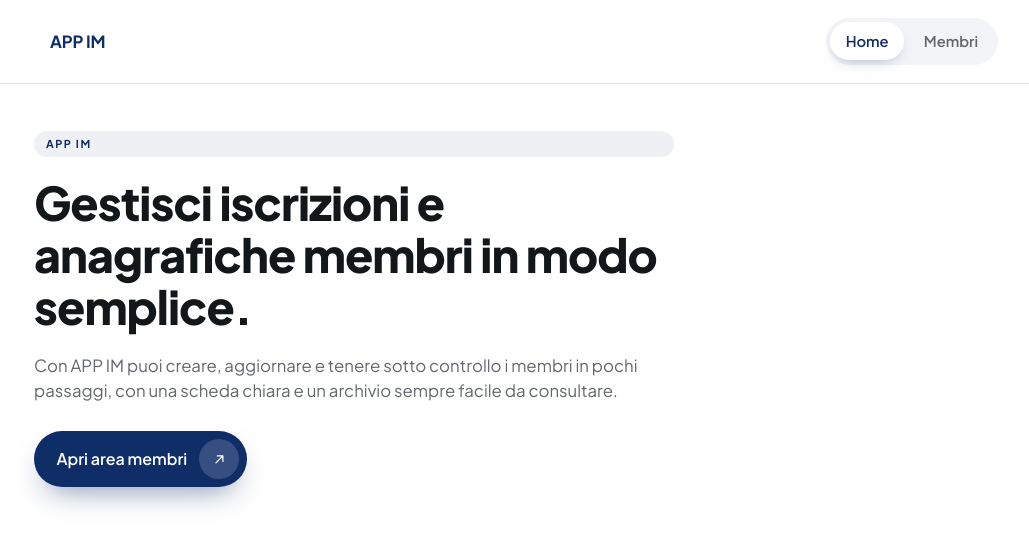
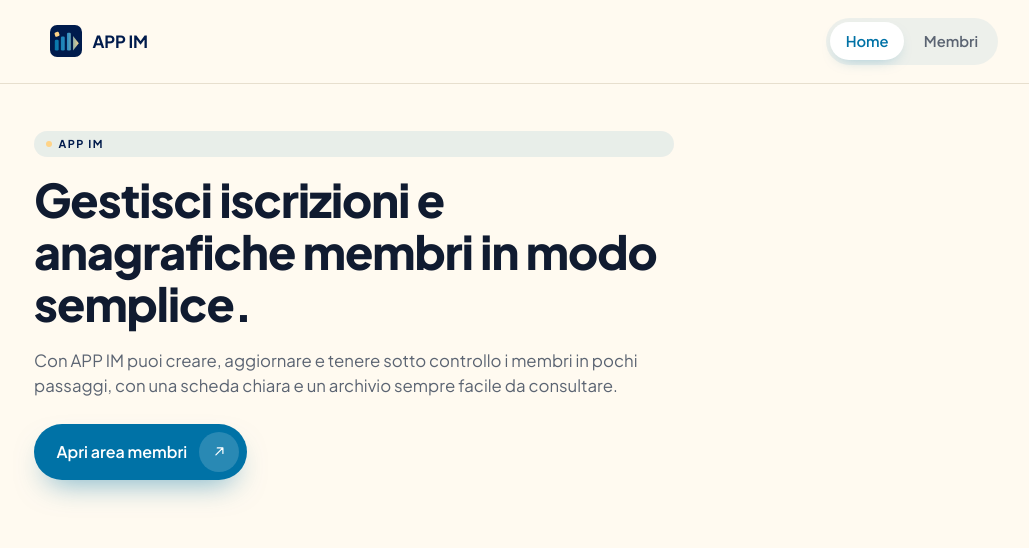
Before and after one commit to lorenzobaronio22/aiam, a Vue app in the folder frontend/: page / in a window 1280 px wide. Shown: the top 548 px of the page, without its empty margins (116-1145 px from the left). Built offline with nearby package versions, Linux system fonts and the light colour scheme.

Commit message:
feat: update UI components and styles for improved aesthetics and functionality

```diff
--- a/frontend/index.html
+++ b/frontend/index.html
@@ -4,6 +4,7 @@
     <meta charset="UTF-8" />
     <meta name="viewport" content="width=device-width, initial-scale=1.0" />
     <title>AIAM App</title>
+    <link rel="icon" type="image/svg+xml" href="/logo.svg" />
     <link rel="preconnect" href="https://fonts.googleapis.com" />
     <link rel="preconnect" href="https://fonts.gstatic.com" crossorigin />
     <link
--- a/frontend/src/App.vue
+++ b/frontend/src/App.vue
@@ -1,5 +1,7 @@
 <script setup lang="ts">
 import { RouterLink, RouterView, useRoute } from "vue-router";
+
+import AppLogo from "./components/AppLogo.vue";
 
 const route = useRoute();
 </script>
@@ -8,6 +10,7 @@ const route = useRoute();
   <div class="app-shell">
     <header class="app-shell__header">
       <RouterLink class="app-shell__brand" to="/">
+        <AppLogo :size="32" />
         <strong>APP IM</strong>
       </RouterLink>
 
@@ -55,7 +58,8 @@ const route = useRoute();
 .app-shell__brand {
   display: inline-flex;
   align-items: center;
-  color: var(--color-primary);
+  gap: 0.65rem;
+  color: var(--color-primary-deep);
   text-decoration: none;
   font-size: 1.05rem;
   letter-spacing: -0.01em;
@@ -66,7 +70,7 @@ const route = useRoute();
   align-items: center;
   gap: 0.3rem;
   border-radius: 999px;
-  background: rgba(15, 45, 103, 0.05);
+  background: rgba(0, 114, 166, 0.07);
   padding: 0.3rem;
 }
 
@@ -89,7 +93,7 @@ const route = useRoute();
 .app-shell__nav-link--active {
   background: #ffffff;
   color: var(--color-primary);
-  box-shadow: 0 6px 16px -8px rgba(15, 45, 103, 0.4);
+  box-shadow: 0 6px 16px -8px rgba(0, 114, 166, 0.4);
 }
 
 @media (max-width: 720px) {
--- /dev/null
+++ b/frontend/src/components/AppLogo.vue
@@ -0,0 +1,40 @@
+<script setup lang="ts">
+withDefaults(
+  defineProps<{
+    size?: number;
+  }>(),
+  { size: 40 },
+);
+</script>
+
+<template>
+  <svg
+    :height="size"
+    :width="size"
+    aria-hidden="true"
+    class="app-logo"
+    viewBox="0 0 100 100"
+    xmlns="http://www.w3.org/2000/svg"
+  >
+    <rect width="100" height="100" rx="22" fill="#001B4C" />
+    <defs>
+      <linearGradient id="app-logo-ramp" x1="10" y1="50" x2="92" y2="50" gradientUnits="userSpaceOnUse">
+        <stop offset="0" stop-color="#0072A6" />
+        <stop offset="0.55" stop-color="#2F8FC2" />
+        <stop offset="1" stop-color="#FFD488" />
+      </linearGradient>
+    </defs>
+    <rect x="15" y="22" width="14" height="14" rx="4" transform="rotate(-18 22 29)" fill="#FFD488" />
+    <rect x="15" y="46" width="12" height="34" rx="4" fill="url(#app-logo-ramp)" />
+    <rect x="34" y="36" width="12" height="44" rx="4" fill="url(#app-logo-ramp)" />
+    <rect x="53" y="24" width="12" height="56" rx="4" fill="url(#app-logo-ramp)" />
+    <path d="M72 80 L72 34 L90 57 Z" fill="url(#app-logo-ramp)" />
+  </svg>
+</template>
+
+<style scoped>
+.app-logo {
+  flex: none;
+  display: block;
+}
+</style>
--- a/frontend/src/components/members/MemberForm.vue
+++ b/frontend/src/components/members/MemberForm.vue
@@ -146,7 +146,7 @@ watch(
 
 .member-form__field > input:focus-visible {
   border-color: var(--color-primary);
-  box-shadow: 0 0 0 3px rgba(15, 45, 103, 0.12);
+  box-shadow: 0 0 0 3px rgba(0, 114, 166, 0.14);
   outline: none;
 }
 
@@ -205,10 +205,11 @@ watch(
 .member-form__submit {
   background: var(--color-primary);
   color: #ffffff;
-  box-shadow: 0 8px 20px -10px rgba(15, 45, 103, 0.55);
+  box-shadow: 0 8px 20px -10px rgba(0, 114, 166, 0.55);
 }
 
 .member-form__submit:hover:not(:disabled) {
+  background: var(--color-primary-hover);
   transform: translateY(-1px);
 }
 
--- a/frontend/src/components/members/MemberList.vue
+++ b/frontend/src/components/members/MemberList.vue
@@ -157,7 +157,7 @@ watch(
 
 .member-card--active {
   border-color: var(--color-primary);
-  box-shadow: 0 18px 38px -20px rgba(15, 45, 103, 0.35);
+  box-shadow: 0 18px 38px -20px rgba(0, 114, 166, 0.4);
 }
 
 .member-card--skeleton {
@@ -198,7 +198,7 @@ watch(
   width: 2.6rem;
   height: 2.6rem;
   border-radius: 999px;
-  background: linear-gradient(155deg, #0f2d67, #2b4d8f);
+  background: linear-gradient(155deg, var(--color-primary-deep), var(--color-primary));
   color: #ffffff;
   font-weight: 700;
   font-size: 0.85rem;
--- a/frontend/src/pages/LandingPage.vue
+++ b/frontend/src/pages/LandingPage.vue
@@ -1,5 +1,6 @@
 <script setup lang="ts">
 import { RouterLink } from "vue-router";
+
 </script>
 
 <template>
@@ -39,8 +40,14 @@ import { RouterLink } from "vue-router";
 
 .landing-page__hero {
   display: grid;
-  gap: 1.25rem;
+  gap: 1.1rem;
   max-width: 640px;
+}
+
+.landing-page__mark {
+  border-radius: 22px;
+  box-shadow: 0 20px 40px -18px rgba(0, 27, 76, 0.45);
+  margin-bottom: 0.35rem;
 }
 
 .landing-page__title {
@@ -76,15 +83,17 @@ import { RouterLink } from "vue-router";
   padding: 0.5rem;
   padding-left: 1.4rem;
   font-weight: 600;
-  box-shadow: 0 14px 30px -12px rgba(15, 45, 103, 0.55);
+  box-shadow: 0 14px 30px -12px rgba(0, 114, 166, 0.55);
   transition:
     transform 260ms cubic-bezier(0.32, 0.72, 0, 1),
+    background-color 260ms cubic-bezier(0.32, 0.72, 0, 1),
     box-shadow 260ms cubic-bezier(0.32, 0.72, 0, 1);
 }
 
 .landing-page__cta:hover {
+  background: var(--color-primary-hover);
   transform: translateY(-2px);
-  box-shadow: 0 18px 36px -12px rgba(15, 45, 103, 0.6);
+  box-shadow: 0 18px 36px -12px rgba(0, 114, 166, 0.6);
 }
 
 .landing-page__cta:active {
--- a/frontend/src/pages/MembersPage.vue
+++ b/frontend/src/pages/MembersPage.vue
@@ -145,10 +145,10 @@ const {
   border: none;
   border-radius: 999px;
   padding: 0.6rem;
-  background: var(--color-primary);
+  background: linear-gradient(135deg, var(--color-primary-deep), var(--color-primary));
   color: #ffffff;
   cursor: pointer;
-  box-shadow: 0 18px 32px -12px rgba(15, 45, 103, 0.55);
+  box-shadow: 0 18px 32px -12px rgba(0, 114, 166, 0.55);
   transition:
     transform 260ms cubic-bezier(0.32, 0.72, 0, 1),
     box-shadow 260ms cubic-bezier(0.32, 0.72, 0, 1),
@@ -157,7 +157,7 @@ const {
 
 .members-page__fab:hover {
   transform: translateY(-2px);
-  box-shadow: 0 22px 38px -12px rgba(15, 45, 103, 0.6);
+  box-shadow: 0 22px 38px -12px rgba(0, 114, 166, 0.6);
 }
 
 .members-page__fab:active {
--- a/frontend/src/style.css
+++ b/frontend/src/style.css
@@ -1,11 +1,15 @@
 :root {
   font-family: "Plus Jakarta Sans", "Segoe UI", "Helvetica Neue", Arial, sans-serif;
-  color: #14171a;
-  background: #ffffff;
-  --color-primary: #0f2d67;
-  --color-danger: #a11f1f;
-  --color-border: #e2e2df;
-  --color-muted: #63676d;
+  color: #101b30;
+  background: #fffaf0;
+  --color-primary: #0072a6;
+  --color-primary-hover: #005b85;
+  --color-primary-deep: #001b4c;
+  --color-accent: #ffd488;
+  --color-surface: #fffaf0;
+  --color-danger: #b3261e;
+  --color-border: #e7dfce;
+  --color-muted: #5b6472;
 }
 
 * {
@@ -13,15 +17,15 @@
 }
 
 html {
-  background: #ffffff;
+  background: var(--color-surface);
 }
 
 body {
   margin: 0;
   min-width: 320px;
   font-family: "Plus Jakarta Sans", "Segoe UI", "Helvetica Neue", Arial, sans-serif;
-  color: #14171a;
-  background: #ffffff;
+  color: #101b30;
+  background: var(--color-surface);
   line-height: 1.5;
 }
 
@@ -48,20 +52,30 @@ a {
   border: 1px solid var(--color-border);
   border-radius: 22px;
   background: #ffffff;
-  box-shadow: 0 1px 2px rgba(15, 23, 42, 0.04);
+  box-shadow: 0 1px 2px rgba(0, 27, 76, 0.04);
 }
 
 .eyebrow {
   display: inline-flex;
   align-items: center;
+  gap: 0.4rem;
   border-radius: 999px;
-  background: rgba(15, 45, 103, 0.07);
-  color: var(--color-primary);
+  background: rgba(0, 114, 166, 0.09);
+  color: var(--color-primary-deep);
   padding: 0.3rem 0.75rem;
   letter-spacing: 0.14em;
   text-transform: uppercase;
   font-size: 0.68rem;
   font-weight: 700;
+}
+
+.eyebrow::before {
+  content: "";
+  display: inline-block;
+  width: 6px;
+  height: 6px;
+  border-radius: 999px;
+  background: var(--color-accent);
 }
 
 .button-primary,
@@ -98,7 +112,11 @@ a {
 .button-primary {
   background: var(--color-primary);
   color: #ffffff;
-  box-shadow: 0 8px 20px -10px rgba(15, 45, 103, 0.55);
+  box-shadow: 0 8px 20px -10px rgba(0, 114, 166, 0.55);
+}
+
+.button-primary:hover {
+  background: var(--color-primary-hover);
 }
 
 .button-secondary {
```
Also changed, not shown: frontend/public/logo.svg (added).
